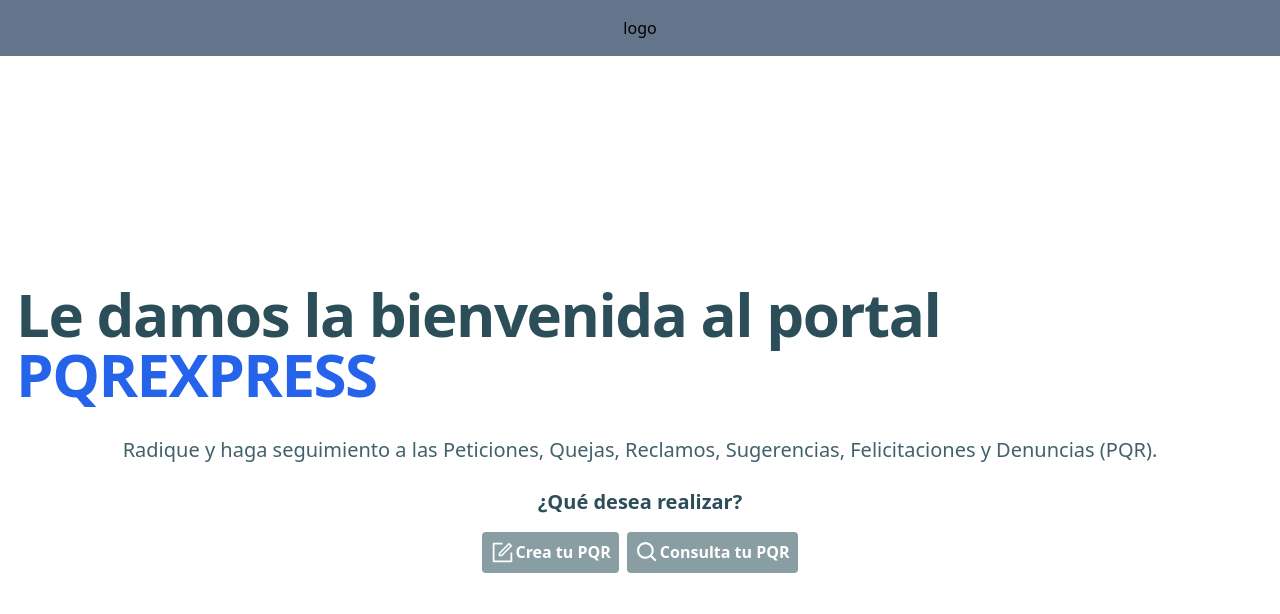
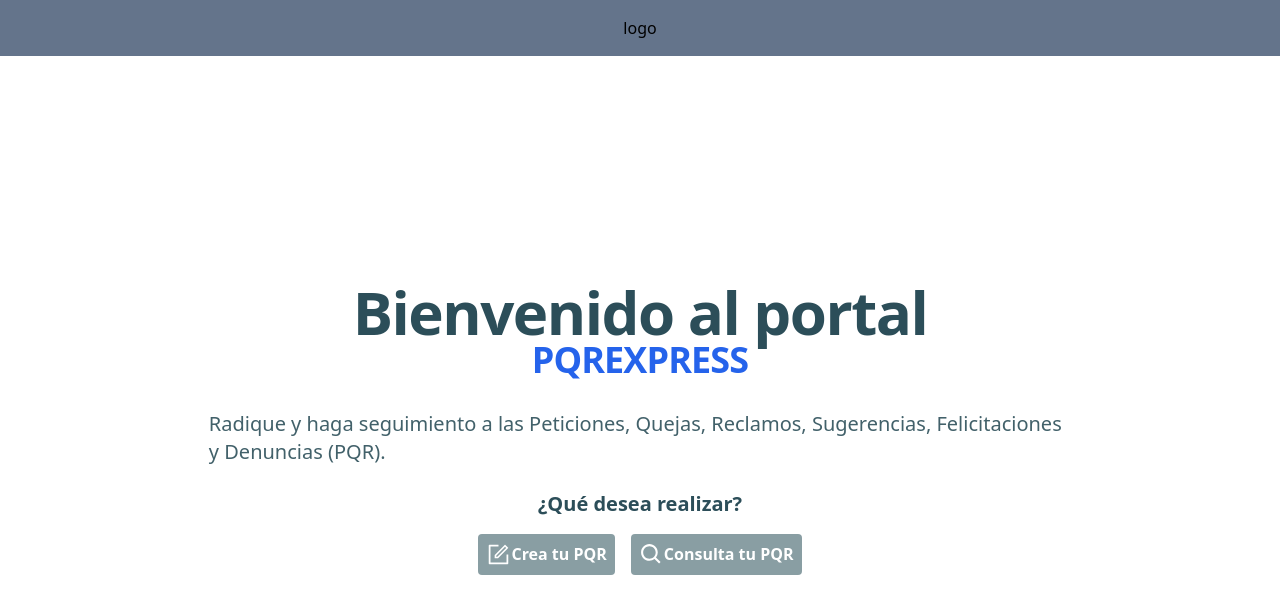
Before and after one commit to BryanBrinez/pqrexpress, a Next.js app: page / in a window 1280 px wide. Shown: the top 614 px of the page. Built offline with nearby package versions, Linux system fonts and the light colour scheme.

Commit message:
homepage styles

```diff
--- a/src/app/page.jsx
+++ b/src/app/page.jsx
@@ -11,21 +11,26 @@ export default function Home() {
       </div>
 
       <div className="flex-1 flex flex-col items-center justify-center">
-        <h1 className=" mb-4 text-4xl font-extrabold  leading-none tracking-tight text-colorThree md:text-5xl lg:text-6xl ">
-          Le damos la bienvenida al portal
-          <span className="text-blue-600 dark:text-blue-500"> PQREXPRESS</span>
+        <div className="flex flex-col justify-center items-center mb-4">
+          <h1 className="text-4xl font-extrabold  leading-none tracking-tight text-colorThree md:text-5xl lg:text-6xl ">
+            Bienvenido al portal
           </h1>
+          <span className="text-blue-600 leading-none tracking-tight text-4xl font-extrabold  dark:text-blue-500 ">
+            PQREXPRESS
+          </span>
+        </div>
 
-        <p className="text-lg font-normal mt-4 text-colorTwo lg:text-xl ">
+        <div className="flex flex-col w-5/6 items-center justify-center">
+          <p className="text-lg font-normal mt-4  text-colorTwo lg:text-xl ">
             Radique y haga seguimiento a las Peticiones, Quejas, Reclamos,
             Sugerencias, Felicitaciones y Denuncias (PQR).
           </p>
           <p className="text-lg mt-6 text-colorThree font-semibold lg:text-xl">
             ¿Qué desea realizar?
           </p>
-        <div className="flex mt-4">
+          <div className="flex mt-4 w-full justify-between md:justify-around lg:justify-center lg:gap-4">
             <Link
-            className="flex items-center mr-2 p-2 bg-colorOne text-white font-bold  rounded "
+              className="flex items-center p-2 bg-colorOne text-white font-bold rounded "
               href="/crear-pqr"
             >
               <AiOutlineForm size={25} />
@@ -40,6 +45,7 @@ export default function Home() {
             </Link>
           </div>
         </div>
+      </div>
     </main>
   );
 }
```
Lines whose indentation alone changed are shown as unchanged.
